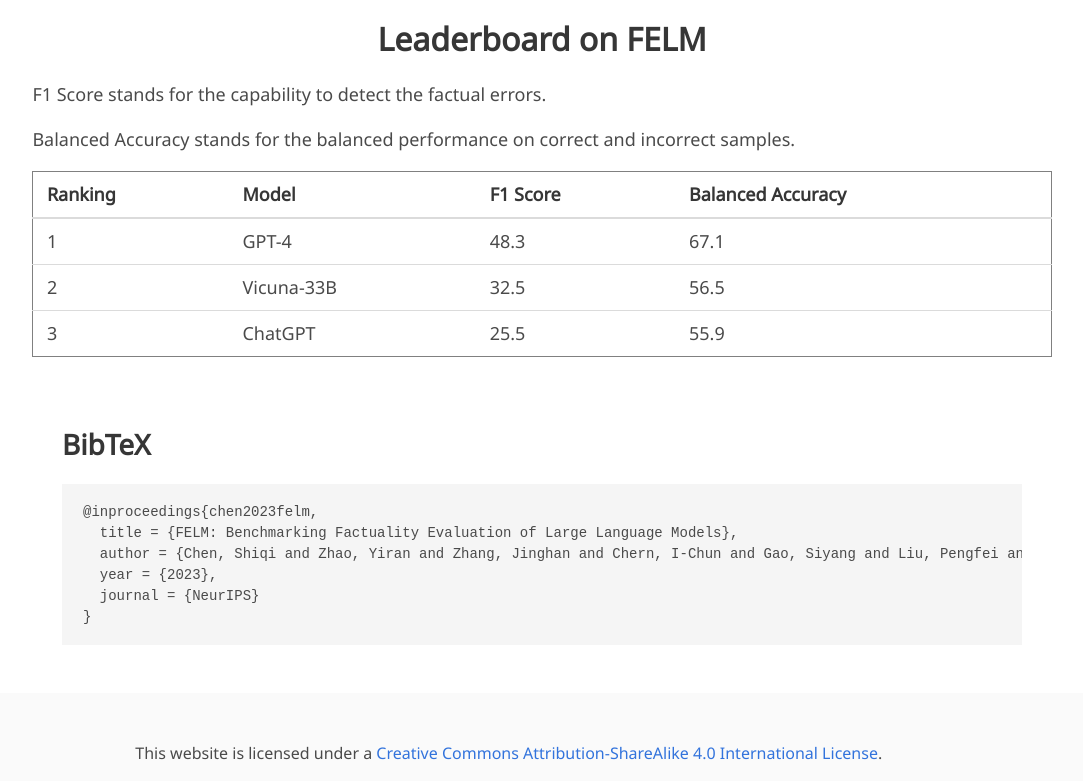
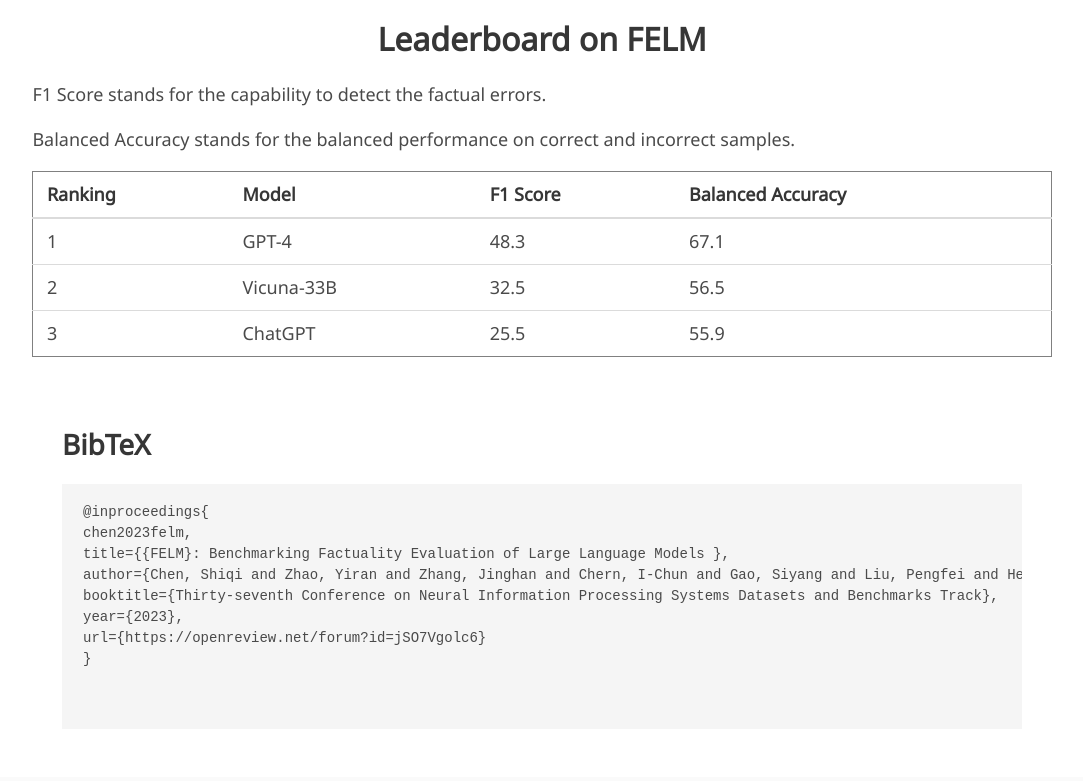
Before and after one commit to hkust-nlp/felm, a plain HTML site: page index.html in a window 1280 px wide. Shown: the part 2019-2800 px from the top of the page, without its empty margins (98-1181 px from the left). Drawn offline with nearby package versions, Linux system fonts and the light colour scheme; some icons are missing; a web font is replaced by a local one.

Commit message:
Update index.html

```diff
--- a/index.html
+++ b/index.html
@@ -249,7 +249,7 @@
       <div class="column is-four-fifths">
         <h1 class="title is-3">Abstract</h1>
         <div class="content has-text-justified">
-          <p><strong>FELM</strong> is a benchmark for factuality evaluation of large language models.</p>
+          <p><strong>FELM</strong> is a meta benchmark to evaluate factuality evaluation benchmark for Large Language Models.</p>
           <p>Assessing factuality of text generated by large language models (LLMs) is an emerging yet crucial research area, aimed at alerting users to potential errors and guiding the development of more reliable LLMs. Nonetheless, the <strong> evaluators assessing factuality necessitate suitable evaluation themselves to gauge progress and foster advancements. </strong> This direction remains under-explored, resulting in substantial impediments to the progress of factuality evaluators. To mitigate this issue, we introduce a benchmark for Factuality Evaluation of large Language Models, referred to as FELM. In this benchmark, we collect responses generated from LLMs and annotate factuality labels in a fine-grained manner. </p>
           <p>FELM covers five distinct domains: World Knowledge, Science/Technology, Writing/Recommendation, Reasoning, and Math. We gather prompts corresponding to each domain by various sources including standard datasets like truthfulQA, online platforms like Github repositories, ChatGPT generation or drafted by authors. We then obtain responses from ChatGPT for these prompts.</p>
         </div>
@@ -405,12 +405,16 @@
 <section class="section" id="BibTeX">
   <div class="container is-max-desktop content">
     <h2 class="title">BibTeX</h2>
-    <pre><code>@inproceedings{chen2023felm,
-  title = {FELM: Benchmarking Factuality Evaluation of Large Language Models},
-  author = {Chen, Shiqi and Zhao, Yiran and Zhang, Jinghan and Chern, I-Chun and Gao, Siyang and Liu, Pengfei and He, Junxian},
-  year = {2023},
-  journal = {NeurIPS}
-}</code></pre>
+    <pre><code>@inproceedings{
+chen2023felm,
+title={{FELM}: Benchmarking Factuality Evaluation of Large Language Models },
+author={Chen, Shiqi and Zhao, Yiran and Zhang, Jinghan and Chern, I-Chun and Gao, Siyang and Liu, Pengfei and He, Junxian},
+booktitle={Thirty-seventh Conference on Neural Information Processing Systems Datasets and Benchmarks Track},
+year={2023},
+url={https://openreview.net/forum?id=jSO7Vgolc6}
+}
+
+    </code></pre>
   </div>
 </section>
 
```
